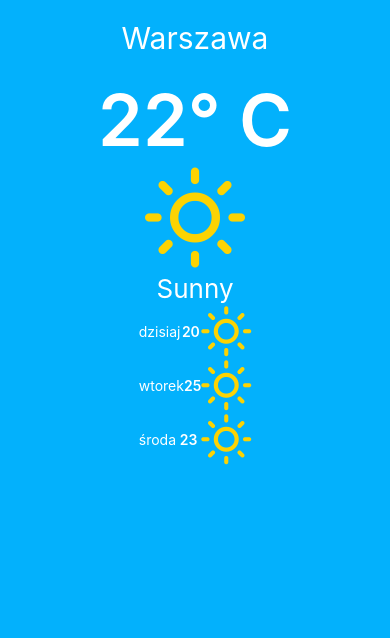
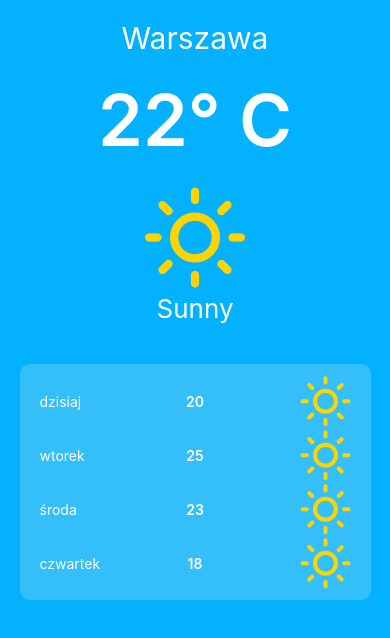
Before and after one commit to RafalG1991/react-native-test, a React Native app: screen / in a window 390 px wide. Shown: the top 638 px of the page. Built offline with nearby package versions, Linux system fonts and the light colour scheme.

Commit message:
added new styles to Dashboard day list

```diff
--- a/src/screens/Dashboard.tsx
+++ b/src/screens/Dashboard.tsx
@@ -20,6 +20,11 @@ const FOLLOWING_DAYS: FollowingWeatherType[] = [
     value: 23,
     type: 'sun',
   },
+  {
+    name: 'czwartek',
+    value: 18,
+    type: 'sun',
+  },
 ];
 
 export const Dashboard = () => {
@@ -31,7 +36,7 @@ export const Dashboard = () => {
         <Feather name="sun" size={100} color={COLORS.sun} />
         <Text style={styles.weather}>Sunny</Text>
       </View>
-      <View>
+      <View style={styles.followingDaysContainer}>
         {FOLLOWING_DAYS.map(item => (
           <FollowingDays item={item}/>
         ))}
@@ -46,6 +51,7 @@ const styles = StyleSheet.create({
   },
   weatherContainer: {
     alignItems: 'center',
+    marginTop: 20,
   },
   cityName: {
     fontSize: 30,
@@ -62,4 +68,13 @@ const styles = StyleSheet.create({
     fontSize: 26,
     color: COLORS.text,
   },
+  followingDaysContainer: {
+    width: "90%",
+    margin: 20,
+    marginTop: 40,
+    paddingHorizontal: 20,
+    paddingVertical: 10,
+    backgroundColor: COLORS.lightBlue,
+    borderRadius: 10,
+  },
 });
```
